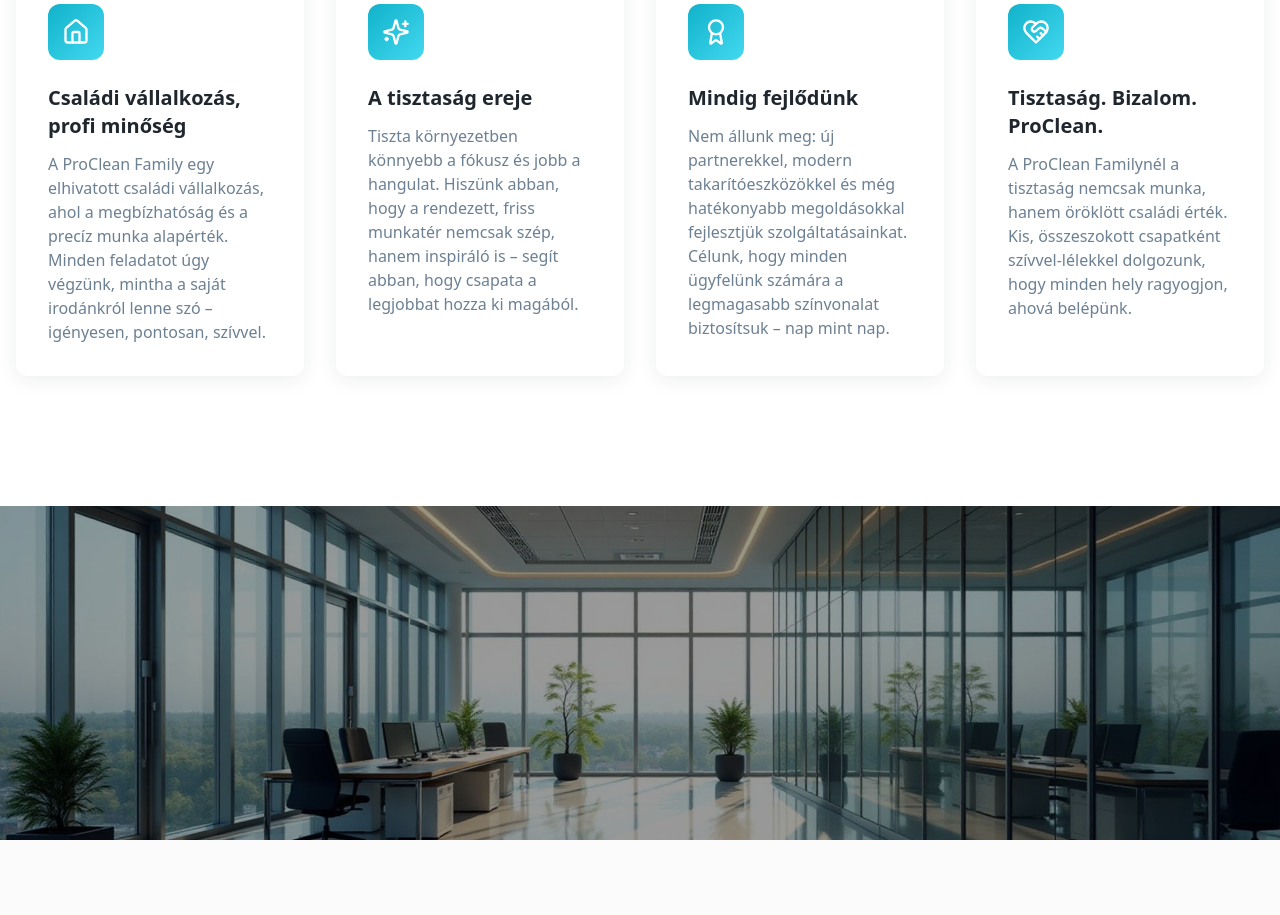
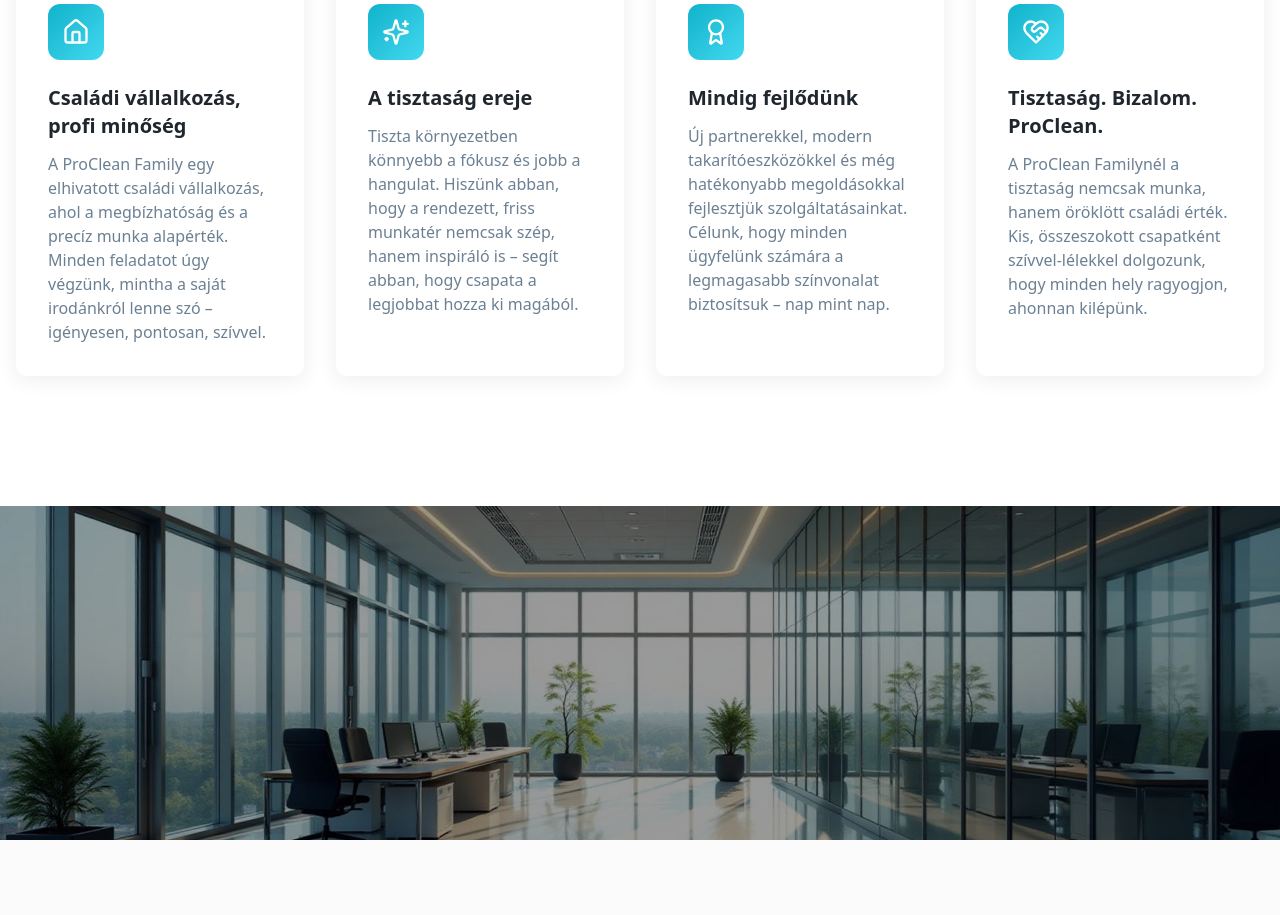
Before and after one commit to fricskahenrietta/gleam-pro-hub, a React (Vite) app: page / in a window 1280 px wide. Shown: the part 2200-3115 px from the top of the page. Built offline with nearby package versions, Linux system fonts and the light colour scheme; the HTML template or start-up script is replaced by a standard one.

Commit message:
WhyUstextes_change

```diff
--- a/src/components/WhyUs.tsx
+++ b/src/components/WhyUs.tsx
@@ -15,12 +15,12 @@ const WhyUs = () => {
     {
       icon: Award,
       title: "Mindig fejlődünk",
-      description: "Nem állunk meg: új partnerekkel, modern takarítóeszközökkel és még hatékonyabb megoldásokkal fejlesztjük szolgáltatásainkat. Célunk, hogy minden ügyfelünk számára a legmagasabb színvonalat biztosítsuk – nap mint nap.",
+      description: "Új partnerekkel, modern takarítóeszközökkel és még hatékonyabb megoldásokkal fejlesztjük szolgáltatásainkat. Célunk, hogy minden ügyfelünk számára a legmagasabb színvonalat biztosítsuk – nap mint nap.",
     },
     {
       icon: HeartHandshake,
       title: "Tisztaság. Bizalom. ProClean.",
-      description: "A ProClean Familynél a tisztaság nemcsak munka, hanem öröklött családi érték. Kis, összeszokott csapatként szívvel-lélekkel dolgozunk, hogy minden hely ragyogjon, ahová belépünk.",
+      description: "A ProClean Familynél a tisztaság nemcsak munka, hanem öröklött családi érték. Kis, összeszokott csapatként szívvel-lélekkel dolgozunk, hogy minden hely ragyogjon, ahonnan kilépünk.",
     },
   ];
 
```
